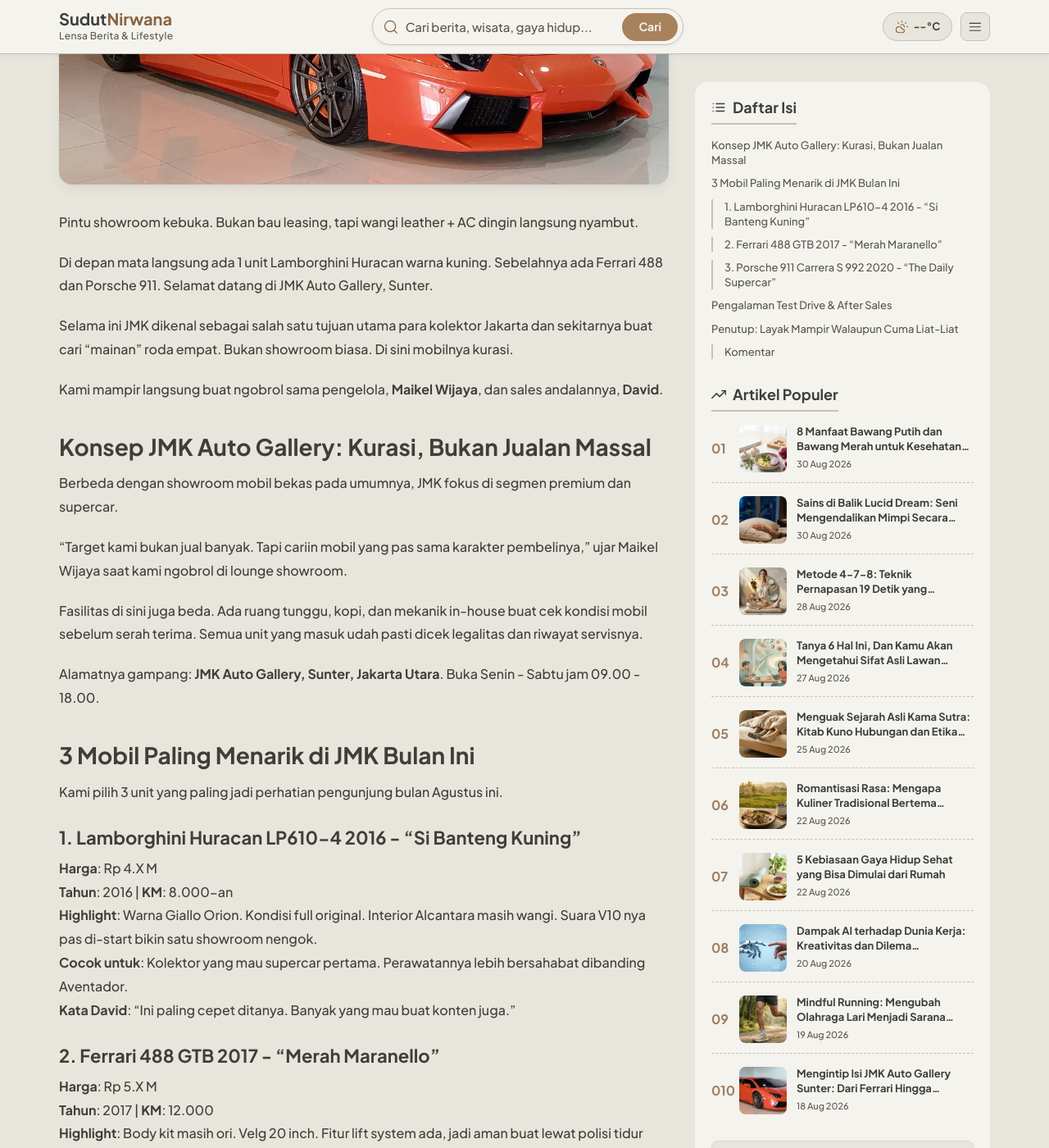
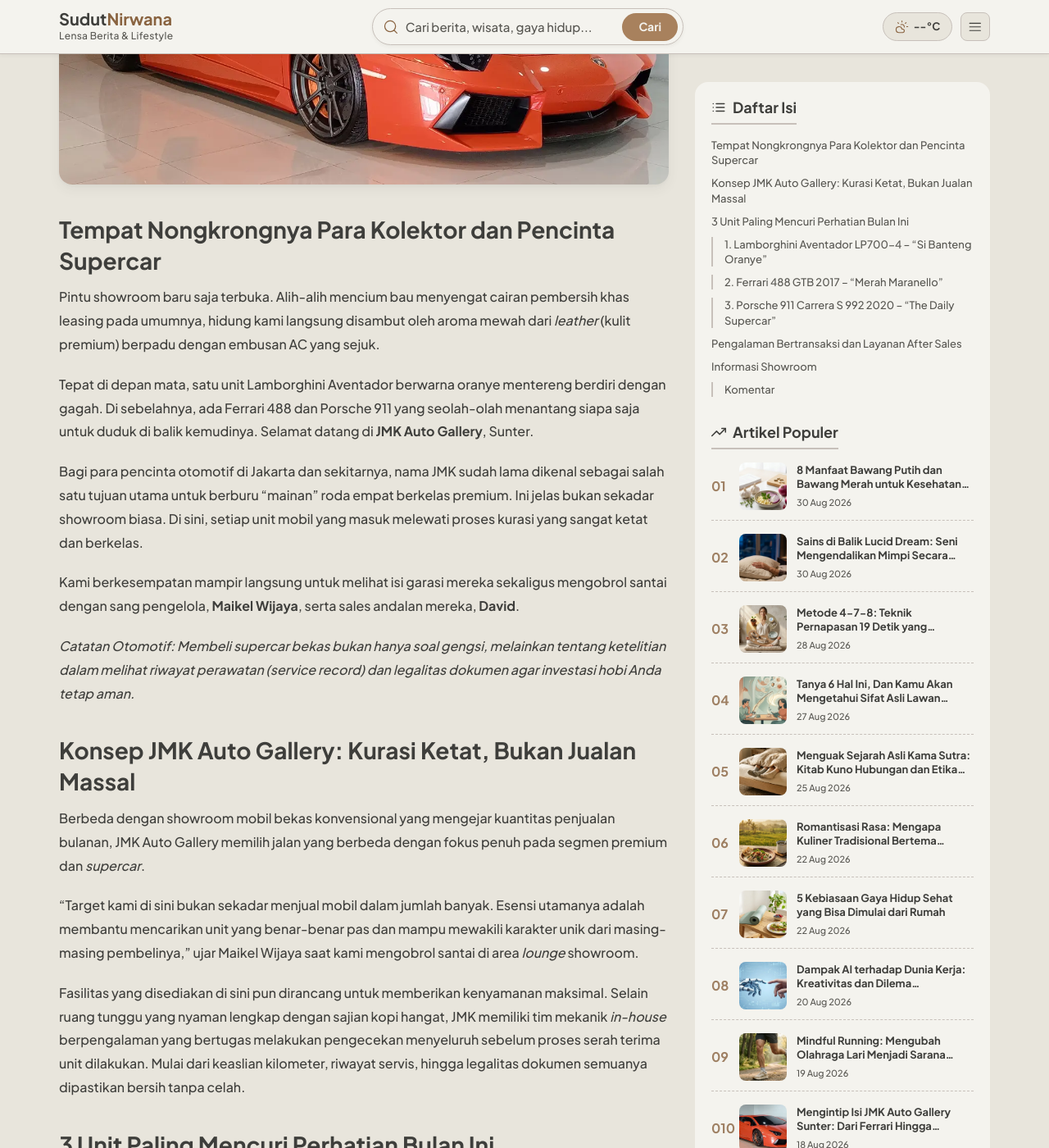
Before and after one commit to sudut-nirwana/sudut-nirwana-portal-berita, a Jekyll site: the page built from _posts/otomotif/2026-08-18-jmk-autogallery.md, in a window 1280 px wide and 1400 px high, scrolled down 506 px. Shown: the whole window at 82% size. Built offline with Jekyll 4.4.1, drawn with Linux system fonts in a browser that asks for light colours; some of the changed text lies outside the part shown.

Commit message:
revisi artikel jmk, revisi disclamer, privacy policy, tentang kami

```diff
--- a/_posts/otomotif/2026-08-18-jmk-autogallery.md
+++ b/_posts/otomotif/2026-08-18-jmk-autogallery.md
@@ -6,74 +6,68 @@
 categories: [otomotif, gaya hidup]
 tags: [showroom mobil mewah, jmk auto gallery, ferrari bekas, lamborghini bekas, mobil sport, sunter, maikel wijaya]
 image: /assets/images/posts/jmk-auto-gallery.webp
-image_alt: "Interior JMK Auto Gallery Sunter dengan koleksi Lamborghini dan Ferrari"
+image_alt: "Interior JMK Auto Gallery Sunter dengan koleksi Lamborghini Aventador"
 description: "JMK Auto Gallery di Sunter jadi surganya kolektor mobil mewah. Kami mengintip langsung koleksi Ferrari, Lamborghini, dan supercar lain yang dijual."
 popular: "true"
 ---
 
-Pintu showroom kebuka. Bukan bau leasing, tapi wangi leather + AC dingin langsung nyambut.
+## Tempat Nongkrongnya Para Kolektor dan Pencinta Supercar
 
-Di depan mata langsung ada 1 unit Lamborghini Huracan warna kuning. Sebelahnya ada Ferrari 488 dan Porsche 911. Selamat datang di JMK Auto Gallery, Sunter.
+Pintu showroom baru saja terbuka. Alih-alih mencium bau menyengat cairan pembersih khas leasing pada umumnya, hidung kami langsung disambut oleh aroma mewah dari *leather* (kulit premium) berpadu dengan embusan AC yang sejuk.
 
-Selama ini JMK dikenal sebagai salah satu tujuan utama para kolektor Jakarta dan sekitarnya buat cari "mainan" roda empat. Bukan showroom biasa. Di sini mobilnya kurasi.
+Tepat di depan mata, satu unit Lamborghini Aventador berwarna oranye mentereng berdiri dengan gagah. Di sebelahnya, ada Ferrari 488 dan Porsche 911 yang seolah-olah menantang siapa saja untuk duduk di balik kemudinya. Selamat datang di **JMK Auto Gallery**, Sunter.
 
-Kami mampir langsung buat ngobrol sama pengelola, **Maikel Wijaya**, dan sales andalannya, **David**.
+Bagi para pencinta otomotif di Jakarta dan sekitarnya, nama JMK sudah lama dikenal sebagai salah satu tujuan utama untuk berburu "mainan" roda empat berkelas premium. Ini jelas bukan sekadar showroom biasa. Di sini, setiap unit mobil yang masuk melewati proses kurasi yang sangat ketat dan berkelas.
 
-## Konsep JMK Auto Gallery: Kurasi, Bukan Jualan Massal
+Kami berkesempatan mampir langsung untuk melihat isi garasi mereka sekaligus mengobrol santai dengan sang pengelola, **Maikel Wijaya**, serta sales andalan mereka, **David**.
 
-Berbeda dengan showroom mobil bekas pada umumnya, JMK fokus di segmen premium dan supercar.
+{% include alert-single.html category="otomotif" %}
 
-"Target kami bukan jual banyak. Tapi cariin mobil yang pas sama karakter pembelinya," ujar Maikel Wijaya saat kami ngobrol di lounge showroom.
+*Catatan Otomotif: Membeli supercar bekas bukan hanya soal gengsi, melainkan tentang ketelitian dalam melihat riwayat perawatan (service record) dan legalitas dokumen agar investasi hobi Anda tetap aman.*
 
-Fasilitas di sini juga beda. Ada ruang tunggu, kopi, dan mekanik in-house buat cek kondisi mobil sebelum serah terima. Semua unit yang masuk udah pasti dicek legalitas dan riwayat servisnya.
+## Konsep JMK Auto Gallery: Kurasi Ketat, Bukan Jualan Massal
 
-Alamatnya gampang: **JMK Auto Gallery, Sunter, Jakarta Utara**. Buka Senin - Sabtu jam 09.00 - 18.00.
+Berbeda dengan showroom mobil bekas konvensional yang mengejar kuantitas penjualan bulanan, JMK Auto Gallery memilih jalan yang berbeda dengan fokus penuh pada segmen premium dan *supercar*.
 
-## 3 Mobil Paling Menarik di JMK Bulan Ini
+"Target kami di sini bukan sekadar menjual mobil dalam jumlah banyak. Esensi utamanya adalah membantu mencarikan unit yang benar-benar pas dan mampu mewakili karakter unik dari masing-masing pembelinya," ujar Maikel Wijaya saat kami mengobrol santai di area *lounge* showroom.
 
-Kami pilih 3 unit yang paling jadi perhatian pengunjung bulan Agustus ini.
+Fasilitas yang disediakan di sini pun dirancang untuk memberikan kenyamanan maksimal. Selain ruang tunggu yang nyaman lengkap dengan sajian kopi hangat, JMK memiliki tim mekanik *in-house* berpengalaman yang bertugas melakukan pengecekan menyeluruh sebelum proses serah terima unit dilakukan. Mulai dari keaslian kilometer, riwayat servis, hingga legalitas dokumen semuanya dipastikan bersih tanpa celah.
 
-### 1. Lamborghini Huracan LP610-4 2016 - "Si Banteng Kuning"
+## 3 Unit Paling Mencuri Perhatian Bulan Ini
 
-**Harga**: Rp 4.X M
-**Tahun**: 2016 | **KM**: 8.000-an
-**Highlight**: Warna Giallo Orion. Kondisi full original. Interior Alcantara masih wangi. Suara V10 nya pas di-start bikin satu showroom nengok.
-**Cocok untuk**: Kolektor yang mau supercar pertama. Perawatannya lebih bersahabat dibanding Aventador.
-**Kata David**: "Ini paling cepet ditanya. Banyak yang mau buat konten juga."
+Dari sekian banyak koleksi yang berjejer rapi, kami memilih 3 unit yang paling sering mengundang perhatian para pengunjung sepanjang bulan ini:
 
-### 2. Ferrari 488 GTB 2017 - "Merah Maranello"
+### 1. Lamborghini Aventador LP700-4 – "Si Banteng Oranye"
+* **Highlight:** Dibalut kelir *Arancio Argos* yang sangat mencolok dan ikonik. Dipersenjatai mesin brutal 6.5L V12 Naturally Aspirated yang sanggup memuntahkan tenaga hingga 700 PS. Desain pintu guntingnya (*scissor doors*) selalu sukses menjadi pusat perhatian utama begitu mampir ke showroom.
+* **Karakter:** Sangat cocok untuk kolektor kelas berat yang menginginkan kasta tertinggi dari sebuah *supercar* berlogo banteng mengamuk. Timeless, berisik, dan sangat bertenaga.
+* **Kata David:** *"Unit Aventador dengan warna oranye ini magnet paling kuat di showroom. Hampir setiap orang yang masuk pasti menyempatkan diri untuk berfoto atau sekadar mengagumi lekukan bodinya."*
 
-**Harga**: Rp 5.X M
-**Tahun**: 2017 | **KM**: 12.000
-**Highlight**: Body kit masih ori. Velg 20 inch. Fitur lift system ada, jadi aman buat lewat polisi tidur Jakarta.
-**Cocok untuk**: Pengusaha yang mau mobil buat daily + weekend. Tenaga 661HP tapi tetep nyaman.
-**Kata David**: "Ferrari di sini garansinya 1 tahun mesin dan transmisi."
+### 2. Ferrari 488 GTB 2017 – "Merah Maranello"
+* **Tahun:** 2017 | **Odometer:** 12.000 km
+* **Highlight:** Seluruh *body kit* masih dalam kondisi original pabrikan, ditopang dengan velg berukuran 20 inci. Menariknya, mobil berkekuatan 661 HP ini sudah dilengkapi dengan fitur *lift system*, sebuah fitur krusial yang membuatnya aman saat harus melewati polisi tidur di jalanan Jakarta.
+* **Karakter:** Pas untuk pengusaha muda yang membutuhkan mobil tangguh untuk mobilitas harian sekaligus kendaraan yang asik untuk *sunmori* di akhir pekan.
+* **Kata David:** *"Untuk setiap unit Ferrari di sini, kami memberikan jaminan garansi mesin dan transmisi selama 1 tahun sebagai bentuk ketenangan bagi pembeli."*
 
-### 3. Porsche 911 Carrera S 992 2020 - "The Daily Supercar"
+### 3. Porsche 911 Carrera S 992 2020 – "The Daily Supercar"
+* **Tahun:** 2020 | **Odometer:** 6.000 km
+* **Highlight:** Hadir dengan kelir hitam yang elegan dan berwibawa. Porsche dikenal sebagai mobil sport yang paling fungsional; nyaman dipakai ke kantor, namun siap dipacu di lintasan balap kapan saja. Hebatnya lagi, bagasi depannya cukup luas untuk memuat dua koper ukuran kabin.
+* **Karakter:** Cocok untuk Anda yang menginginkan performa kecepatan tinggi tanpa harus terlihat terlalu mencolok di jalan raya.
+* **Kata David:** *"Ini salah satu tipe yang paling cepat laku di pasaran. Desainnya tidak terlalu intimidatif, tapi tenaganya luar biasa gila."*
 
-**Harga**: Rp 3.X M
-**Tahun**: 2020 | **KM**: 6.000
-**Highlight**: Warna hitam elegan. Bisa dipake ke kantor, bisa dipake ke track day. Bagasi depan muat 2 koper kabin.
-**Cocok untuk**: Yang mau 1 mobil untuk semua kebutuhan tapi tetep kenceng.
-**Kata David**: "Ini paling laku. Karena ga terlalu mencolok tapi larinya gila."
+## Pengalaman Bertransaksi dan Layanan After Sales
 
-## Pengalaman Test Drive & After Sales
+Bagi calon pembeli yang penasaran, JMK Auto Gallery memperbolehkan sesi *test drive* dengan syarat dan ketentuan khusus serta wajib didampingi oleh tim sales.
 
-Boleh test drive? Boleh. Dengan syarat dan didampingi sales.
+Lebih dari sekadar jual beli, JMK juga memfasilitasi seluruh proses pendukung, mulai dari pengurusan skema *leasing* khusus *supercar*, opsi tukar tambah (*trade-in*), hingga layanan pengiriman unit menggunakan *towing* ke luar kota secara aman.
 
-JMK juga bantu urus leasing untuk supercar, trade-in, sampai pengiriman ke luar kota. Untuk after sales, mereka punya partner bengkel spesialis Eropa.
+"Hubungan kami dengan konsumen tidak selesai begitu mobil keluar dari pintu showroom. Konsumen bisa kembali mampir kapan saja, baik untuk konsultasi perawatan maupun sekadar berdiskusi mengenai tren otomotif terkini," pungkas Maikel.
 
-"Kami nggak lepas tangan setelah mobil keluar. Konsumen bisa balik kapan aja buat konsultasi," tambah Maikel.
+## Informasi Showroom
 
-## Penutup: Layak Mampir Walaupun Cuma Liat-Liat
+Jika Anda tertarik untuk berdiskusi, melihat unit secara langsung, atau ingin berkonsultasi mengenai mobil impian Anda, silakan kunjungi alamat resmi atau hubungi kontak di bawah ini:
 
-JMK Auto Gallery ini bukan tempat buat cari Avanza 100 jutaan. Ini tempat buat lu yang mau ngerasain duduk di kokpit Ferrari, atau sekedar foto-foto buat feed IG.
+* **Alamat:** JMK AUTO GALLERY, Bursa Otomotif Sunter Blok B1 No. 5-6-7, RT.9/RW.11, Sunter Jaya, Kec. Tanjung Priok, Jakarta Utara, DKI Jakarta 14360.
+* **Jam Operasional:** Senin – Sabtu (09.00 - 18.00 WIB)
+* **Instagram:** [@jmkautogallery](https://instagram.com)
 
-Buat yang serius, bisa langsung kontak **David** di tim sales JMK.
-
-**JMK Auto Gallery**
-**Alamat**: Sunter, Jakarta Utara
-**Instagram**: @jmkautogallery
-**Jam Operasional**: Senin - Sabtu, 09.00 - 18.00
-
-*Disclaimer: Harga dapat berubah sewaktu-waktu. Hubungi showroom untuk info unit dan harga terbaru.*
+*Disclaimer: Ketersediaan unit dan harga dapat berubah sewaktu-waktu tergantung pada kondisi pasar. Hubungi pihak showroom untuk mendapatkan informasi paling mutakhir.*
```
Also changed, not shown: pages/disclaimer.md (+16 -14 lines), pages/privacy-policy.md (+13 -13 lines), pages/tentang-kami.md (+7 -7 lines), assets/images/posts/kisah-siti-nurbaya.webp (added).
